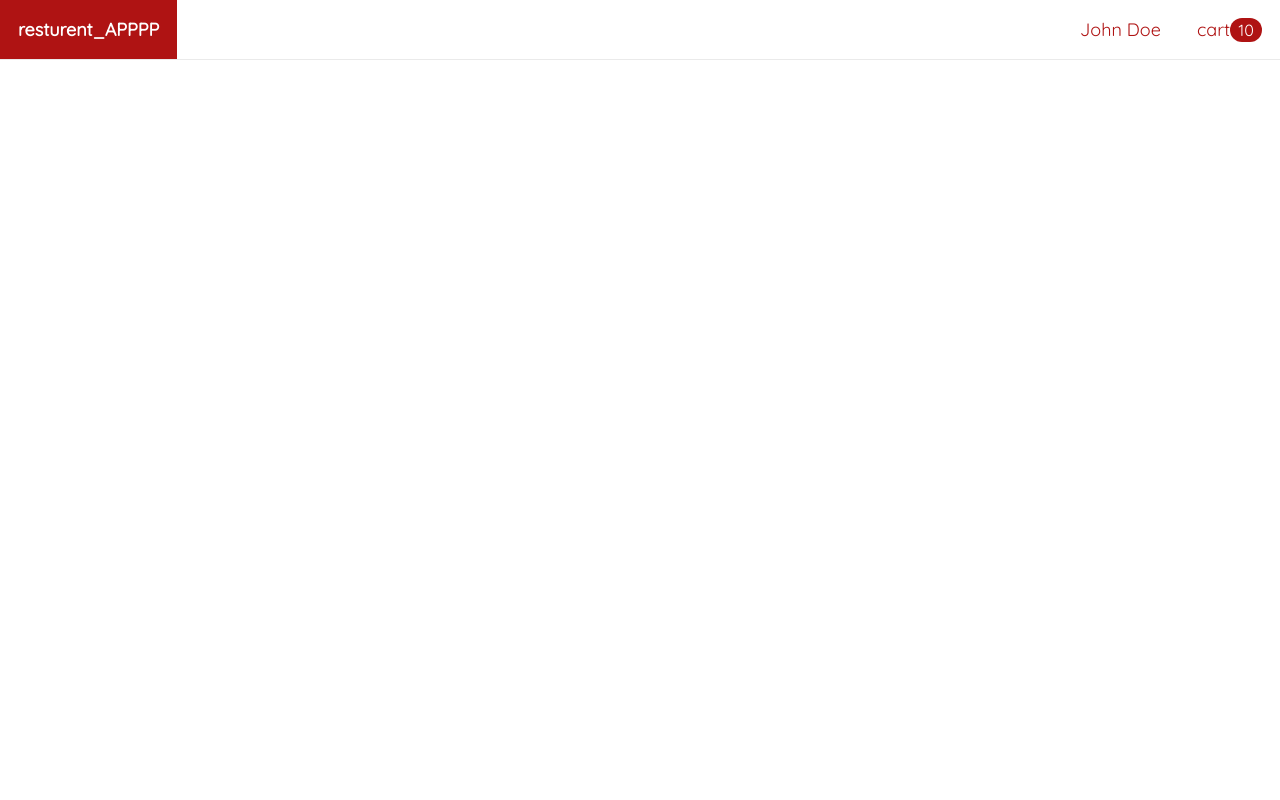
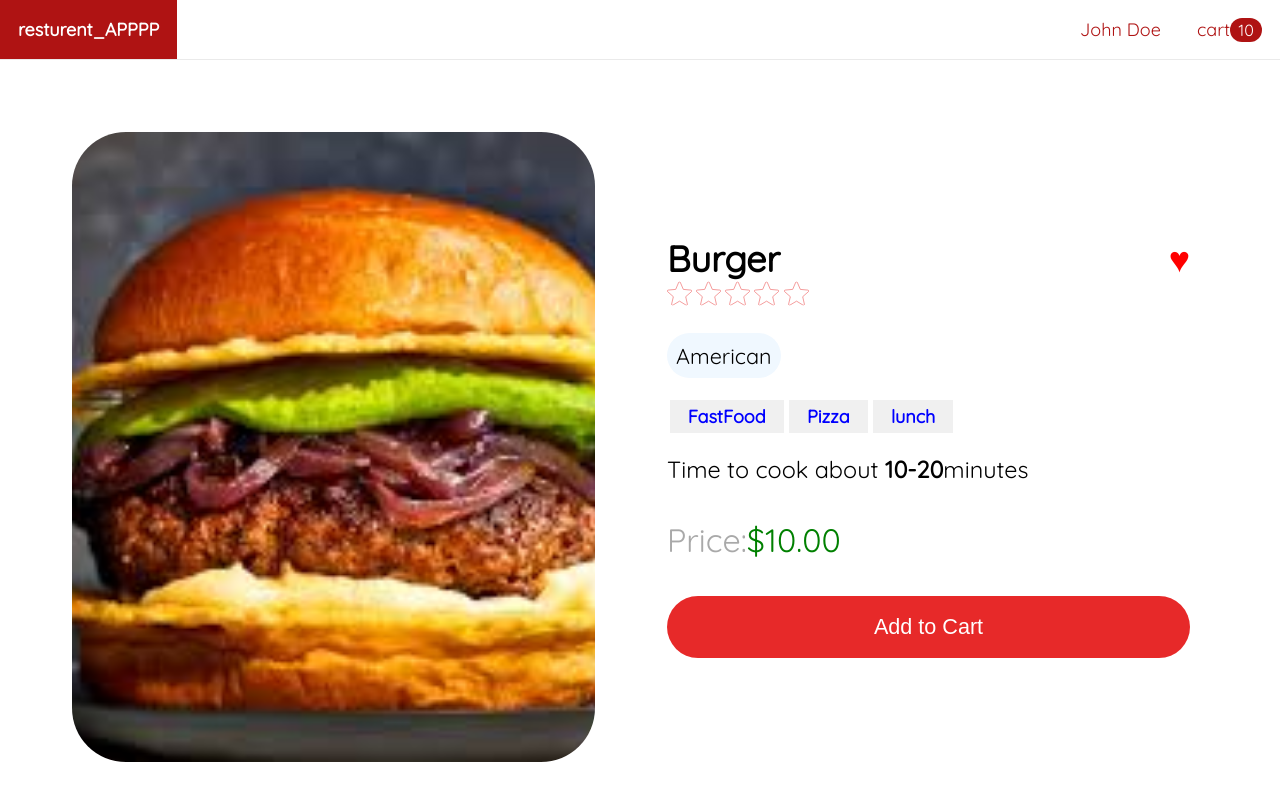
Before and after one commit to sithum110/resturent_web, a React (Create React App) app: page /foods/1 in a window 1280 px wide. Shown: the top 800 px of the page. Built offline with nearby package versions, Linux system fonts and the light colour scheme.

Commit message:
add item page when click the item

```diff
--- a/src/AppRoutes.js
+++ b/src/AppRoutes.js
@@ -1,6 +1,7 @@
 import React from 'react'
-import { Routes,Route } from 'react-router-dom'
-import HomePage from './pages/Home/HomePage'
+import { Routes,Route } from 'react-router-dom';
+import HomePage from './pages/Home/HomePage';
+import FoodPage from './pages/Food/FoodPage';
 
 export default function AppRoutes() {
   return (
@@ -8,6 +9,7 @@
         <Route path="/" element={<HomePage />} />
         <Route path="/search/:searchTerm" element={<HomePage />} />
         <Route path="/tag/:tag" element={<HomePage />} />
+        <Route path="/foods/:id" element={<FoodPage />} />
     </Routes>
 
   )
--- a/src/components/Tags/Tags.js
+++ b/src/components/Tags/Tags.js
@@ -7,7 +7,7 @@
 import classes from './Tags.module.css'
 
 export default function Tags({ tags, forFoodPage }) {
-    console.log(tags);
+
   return (
     <div
       className={classes.container}
--- a/src/data.js
+++ b/src/data.js
@@ -8,7 +8,7 @@
         origins:['American'],
         status:4.5,
         imageUrl:'food-1.jpeg',
-        tag:['FastFood','Pizza','lunch'],
+        tags:['FastFood','Pizza','lunch'],
     },
     {
         id:'2',
@@ -19,7 +19,7 @@
         origins:['American,japan'],
         status:4.5,
         imageUrl:'food-1.jpeg',
-        tag:['FastFood','Pizza','lunch'],
+        tags:['FastFood','Pizza','lunch'],
     },
     {
         id:'3',
@@ -30,7 +30,7 @@
         origins:['American'],
         status:4.5,
         imageUrl:'food-1.jpeg',
-        tag:['FastFood','Pizza','lunch'],
+        tags:['FastFood','Pizza','lunch'],
     },
     {
         id:'4',
@@ -41,7 +41,7 @@
         origins:['American'],
         status:4.5,
         imageUrl:'food-1.jpeg',
-        tag:['FastFood','Pizza','lunch'],
+        tags:['FastFood','Pizza','lunch'],
     },
     {
         id:'5',
@@ -52,7 +52,7 @@
         origins:['American'],
         status:4.5,
         imageUrl:'food-1.jpeg',
-        tag:['FastFood','Pizza','lunch'],
+        tags:['FastFood','Pizza','lunch'],
     },
 ];
 
--- /dev/null
+++ b/src/pages/Food/FoodPage.js
@@ -0,0 +1,67 @@
+import React, { useEffect, useState } from 'react'
+import classes from './FoodPage.module.css'
+import { useParams } from 'react-router-dom'
+import { getById } from '../../service/foodService';
+import StarRating from '../../components/StarRating/StarRating';
+import Tags from '../../components/Tags/Tags';
+import Price from '../../components/Price/Price';
+
+export default function FoodPage() {
+    const [food,setFood] = useState({});
+        const {id} =useParams();
+
+
+
+        useEffect(() => {
+            getById(id).then(setFood);
+          }, [id]);
+
+        return( <>
+        { food && (
+            <div className={classes.container}>
+                <img
+                className={classes.image}
+                // Fallback image if food.imageUrl is empty
+                src={ `/foods/${food.imageUrl}` }
+                alt={food.name}
+              />
+              <div className={classes.details}>
+                <div className={classes.header}>
+                    <span className={classes.name}>{food.name}</span>
+                    <span className={`${classes.favorite} ${food.isFavorite ?'': classes.not }`}> ♥ </span>
+                </div>
+                <div className={classes.rating}>
+                    <StarRating stars={food.stars} size={25} />
+                </div>
+                <div className={classes.origins}>
+                    {food.origins?.map(origin =>(
+                        <span key={origin}>{origin}</span>
+                    ))}
+                </div>
+                <div className={classes.tags}>
+              {food.tags && (
+                <Tags
+                  tags={food.tags.map(tag => ({ name: tag }))}
+                  forFoodPage={true}
+                />
+              )}
+            </div>
+                <div className={classes.cook_time}>
+                    <span>
+                        Time to cook about <strong>{food.cookTime}</strong>minutes
+                    </span>
+                </div>
+                <div className={classes.price}>
+                    <Price price={food.price} />
+                </div>
+
+               <button >Add to Cart</button>
+
+              </div>
+
+
+            </div>
+        )}
+        </>
+        );
+    }
--- /dev/null
+++ b/src/pages/Food/FoodPage.module.css
@@ -0,0 +1,101 @@
+.container{
+    display: flex;
+    justify-content: center;
+    align-items: center;
+    flex: wrap;
+    margin: 3rem;
+
+}
+
+.container > *{
+    min-width: 25rem;
+    max-width: 40rem;
+}
+
+.image {
+    border-radius: 3rem;
+    flex: 1 0;
+    object-fit: cover;
+    height: 35rem;
+    margin: 1rem;
+}
+
+.details {
+    width: 100%;
+    display: flex;
+    flex-direction: column;
+    flex: 1 0;
+    border-radius: 3rem;
+    padding: 2rem;
+    color: black;
+    margin-left: 1rem;
+
+}
+
+.header {
+    display: flex;
+    justify-content: space-between;
+}
+
+.name{
+    font-size: 2rem;
+    font-weight: bold;
+
+}
+.favorite{
+    color: red;
+    font-size: 2rem;
+}
+
+.origins{
+    display: flex;
+    flex-direction: wrap;
+    margin:1rem 0;
+
+
+}
+
+.origins > span{
+    padding: 0.5rem;
+    font-size: 1.2rem;
+    margin: 0.5rem 0.5rem 0 0;
+    border-radius: 2rem;
+    background-color: aliceblue;
+}
+
+.cook_time{
+    margin-top: 1rem;
+}
+
+.cook_time span{
+    padding: 0.6rem 2rem 0.6rem 0;
+    border-radius: 10rem;
+    font-size: 1.3rem;
+}
+
+.price{
+    font-size: 1.8rem;
+    color: green;
+    margin: 2rem 2rem 2rem 0;
+
+}
+.price::before{
+    content: 'Price:';
+    color: darkgray;
+}
+
+.container button{
+    color: white;
+    background-color: #e72929;
+    border: none;
+    font-size: 1.2rem;
+    padding: 1rem;
+    border-radius: 10rem;
+    outline: none;
+}
+
+.container button:hover{
+    opacity: 0.9;
+    background-color: #ff4d4d;
+    cursor: pointer;
+}
--- a/src/service/foodService.js
+++ b/src/service/foodService.js
@@ -11,4 +11,6 @@
     export const getFoodsByTag= async tag=> {
         if (tag ==='All') return getAll();
         return sample_foods.filter(item=> item.tags?.includes(tag))
-    }
+    };
+
+    export const getById = async foodId => sample_foods.find(item=> item.id === foodId);
```
